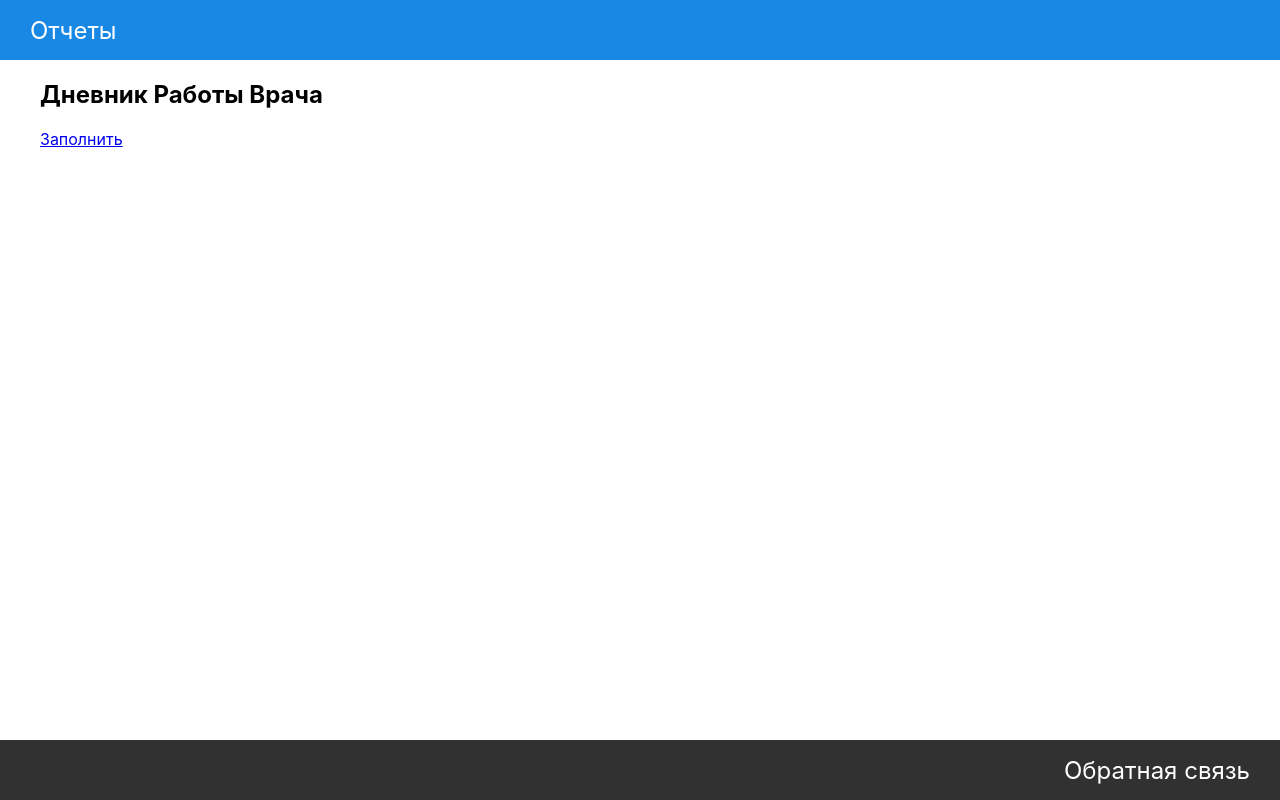
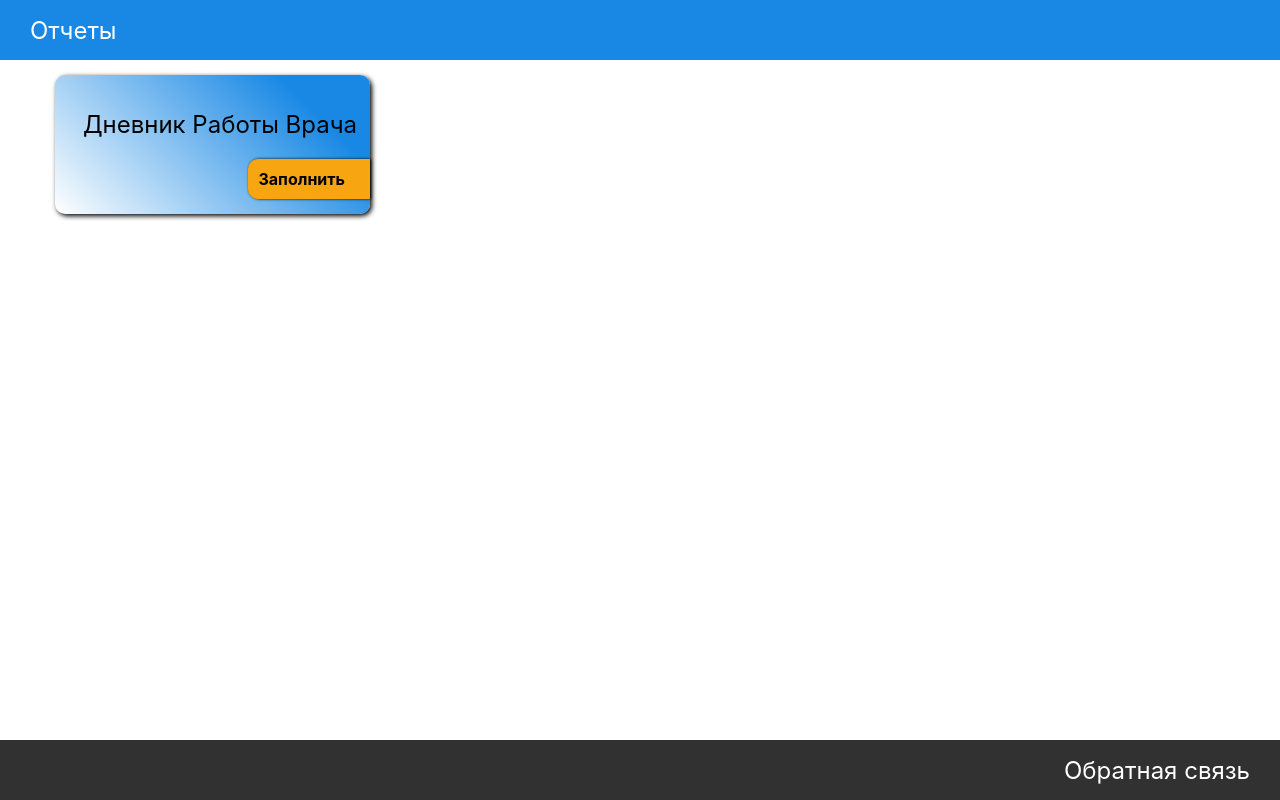
Before and after one commit to WonderLuc/report-app, a React (Create React App) app: page / in a window 1280 px wide. Built offline with nearby package versions, Linux system fonts and the light colour scheme.

Commit message:
fix: change styles for Reports Select element

```diff
--- a/src/ReportSelect/ReportSelect.css
+++ b/src/ReportSelect/ReportSelect.css
@@ -0,0 +1,39 @@
+.reports{
+  display: flex;
+  flex-wrap: wrap;
+}
+.report{
+  display: flex;
+  flex-direction: column;
+  align-items: center;
+  width: 300px;
+  margin: 15px;
+  padding: 15px;
+  padding-right: 0;
+  background: linear-gradient(45deg, transparent, #1888e4 80%);
+  border-radius: 10px;
+  box-shadow: 2px 2px 5px black;
+}
+
+.report__text{
+  font-weight: normal;
+}
+
+.report__link{
+  position: relative;
+  right: 0;
+  align-self: flex-end;
+  padding: 10px;
+  padding-right: 25px;
+  font-weight: bold;
+  text-decoration: none;
+  background: #f7a510;
+  color: black;
+  border-radius: 10px 0 0 10px;
+  box-shadow: 1px 0 3px;
+}
+
+.report__link:hover{
+  background: #ce8a0c;
+  box-shadow: inset 1px 0 3px;
+}
--- a/src/ReportSelect/ReportSelect.js
+++ b/src/ReportSelect/ReportSelect.js
@@ -4,10 +4,10 @@ import {Link} from 'react-router-dom';
 function ReportSelect(props){
 
   return (
-    <nav>
-      <div>
-        <h2>Дневник Работы Врача</h2>
-        <Link to={`/doctor-dairy`}>Заполнить</Link>
+    <nav className="reports">
+      <div className="report">
+        <h2 className="report__text">Дневник Работы Врача</h2>
+        <Link className="report__link" to={`/doctor-dairy`}>Заполнить</Link>
       </div>
     </nav>
 
```
